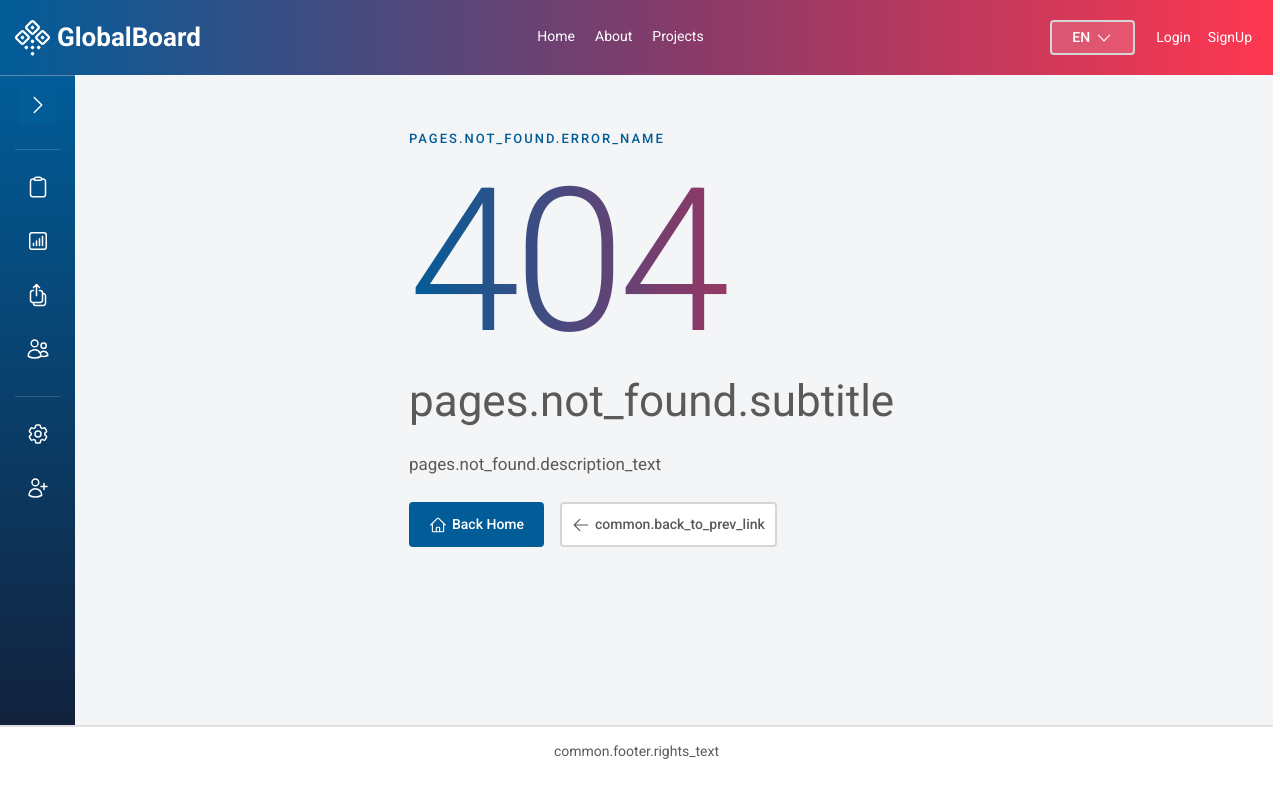
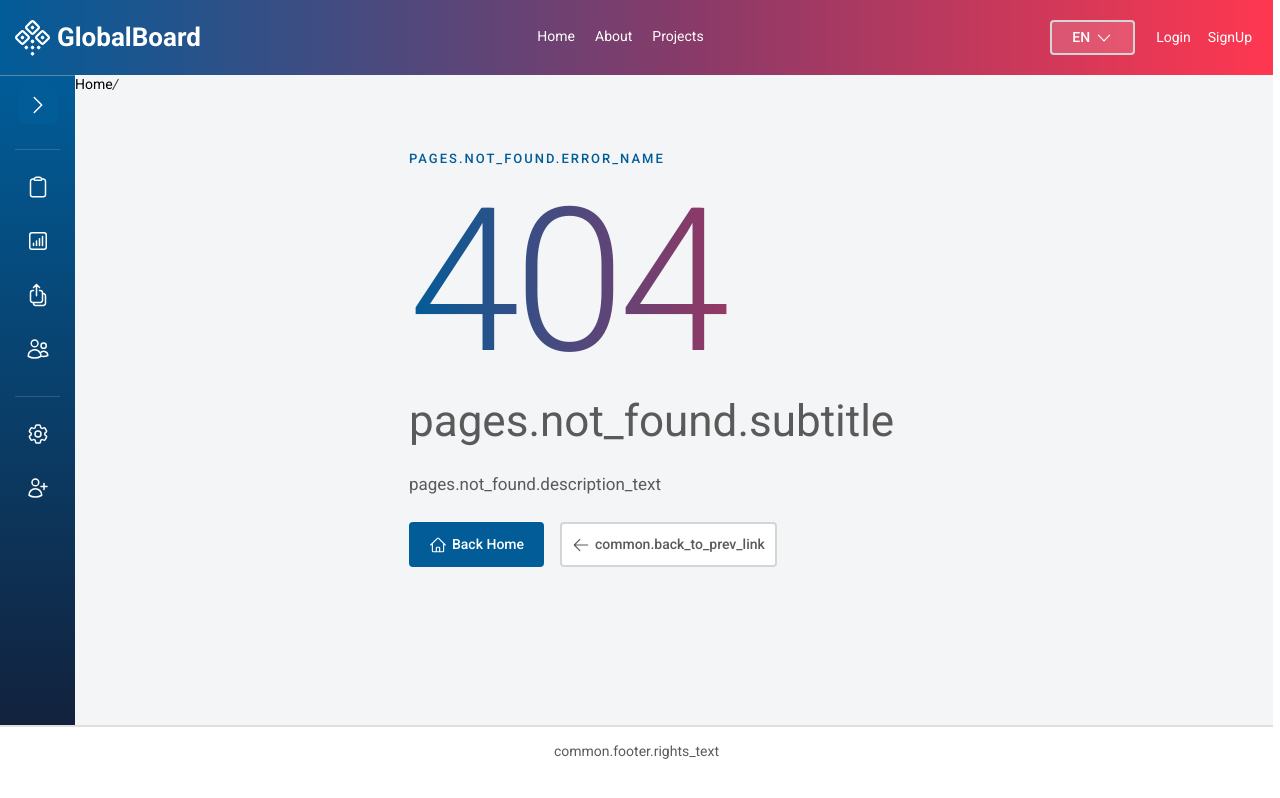
Before and after one commit to 0smir/vue-dashboard-demo, a Vue app: page /global-board/projects in a window 1280 px wide. Before the commit this address had no page. Built offline with nearby package versions, Linux system fonts and the light colour scheme.

Commit message:
add BaseBreadcrumb component

```diff
--- a/src/App.vue
+++ b/src/App.vue
@@ -2,10 +2,12 @@
   <div class="layout">
     <TheHeader></TheHeader>
     <div class="layout__content">
-          <TheSidebar :isExpanded="isExpanded" @toggle-sidebar="toggleSidebar"></TheSidebar>
-    <main class="main">
-      <router-view></router-view>
-    </main>
+        <TheSidebar :isExpanded="isExpanded" @toggle-sidebar="toggleSidebar"></TheSidebar>
+
+      <main class="main">
+        <BaseBreadcrumb v-if="!withoutBreadcrumbs"></BaseBreadcrumb>
+        <router-view></router-view>
+      </main>
     </div>
 
     <TheFooter></TheFooter>
--- /dev/null
+++ b/src/components/UI/base-components/BaseBreadcrumb.vue
@@ -0,0 +1,70 @@
+<template>
+  <div class="breadcrumbs">
+    <ul class="breadcrumbs__list">
+      <li class="breadcrumbs__item">
+        <router-link to="/" class="breadcrumbs__item-link">
+          {{ $t('common.header.navigation.home_link') }}
+        </router-link>
+      </li>
+      <li v-if="breadcrumbsWithLinks.length" class="breadcrumbs__item" v-for="(breadcrumb, index) in breadcrumbsWithLinks" :key="index">
+        <i>/</i> <router-link :to="breadcrumb.to" class="breadcrumbs__item-link">{{ getLocalizedLabel(breadcrumb.label) }}</router-link>
+      </li>
+      <li class="breadcrumbs__item current-breadcrumb"> <i>/</i> {{ getLocalizedLabel(lastBreadcrumbsItem.label) }}</li>
+    </ul>
+  </div>
+
+</template>
+
+<script>
+export default {
+  computed: {
+    breadcrumbs() {
+      const route = this.$route;
+      const matchedRoutes = route.matched.filter((routeItem) => routeItem.meta.breadcrumb);
+
+      return matchedRoutes.map((routeItem) => {
+        const breadcrumb = routeItem.meta.breadcrumb;
+        const label =
+          typeof breadcrumb.label === "function"
+            ? breadcrumb.label(route)
+            : breadcrumb.label || routeItem.name;
+        return {
+          label,
+          to: this.getRoutePath(route, routeItem),
+        }
+      }
+    );
+    },
+
+    lastBreadcrumbsItem(){
+      return this.breadcrumbs[this.breadcrumbs.length - 1] || { label: ""};
+    },
+
+    breadcrumbsWithLinks(){
+      return this.breadcrumbs.slice(0, -1);
+    }
+  },
+  methods: {
+    getRoutePath(route, routeItem) {
+      const matchedSegments = route.matched.slice(0, route.matched.indexOf(routeItem) + 1);
+      return matchedSegments.map((segment) => segment.path).join('/');
+    },
+    getLocalizedLabel(label) {
+      if (!label) return "";
+      return this.$t(label);
+    },
+  }
+}
+</script>
+
+<style lang="scss" scoped>
+.breadcrumbs {
+  &__list {
+    display: flex;
+  }
+  &__item-link {
+    color: #000;
+  }
+}
+
+</style>
--- a/src/main.js
+++ b/src/main.js
@@ -13,6 +13,7 @@ import SvgIcon from "@/components/UI/base-components/SvgIcon.vue";
 import BaseDetails from "@/components/UI/base-components/BaseDetails.vue";
 import BaseDropdown from "@/components/UI/base-components/BaseDropdown.vue";
 import LanguageSwitcher from "@/components/UI/base-components/LanguageSwitcher.vue";
+import BaseBreadcrumb from "./components/UI/base-components/BaseBreadcrumb.vue";
 
 import App from "./App.vue";
 
@@ -30,5 +31,6 @@ app.component("SvgIcon", SvgIcon);
 app.component("BaseDetails", BaseDetails);
 app.component("BaseDropdown", BaseDropdown);
 app.component("LanguageSwitcher", LanguageSwitcher);
+app.component("BaseBreadcrumb", BaseBreadcrumb);
 
 app.mount("#app");
```
